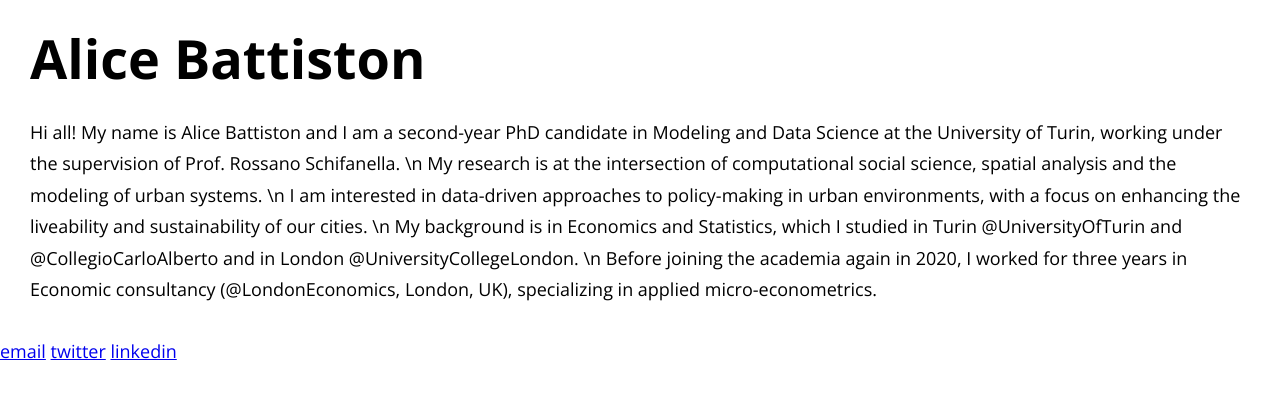
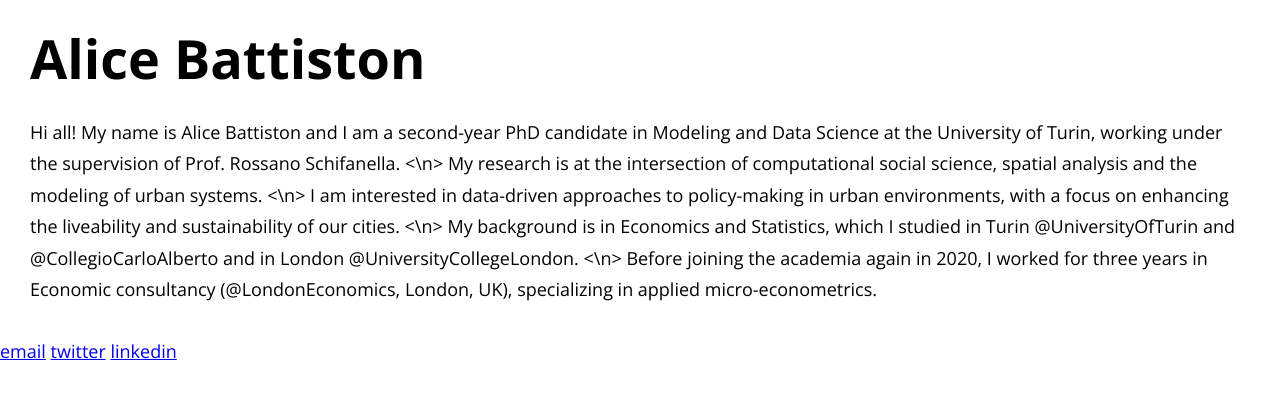
Before and after one commit to alibatti/alibatti.github.io, a Jekyll site: the page built from card.html, in a window 1280 px wide. Shown: the top 399 px of the page. Built offline with Jekyll 4.4.1, drawn with Linux system fonts in a browser that asks for light colours.

Commit message:
Update _config.yml

```diff
--- a/_config.yml
+++ b/_config.yml
@@ -5,7 +5,7 @@
 description:  My name is Alice Battiston and I am a second-year PhD candidate in Modeling and Data Science at the University of Turin.
 
 # A brief blurb about yourself
-content: Hi all! My name is Alice Battiston and I am a second-year PhD candidate in Modeling and Data Science at the University of Turin, working under the supervision of Prof. Rossano Schifanella. \n My research is at the intersection of computational social science, spatial analysis and the modeling of urban systems. \n I am interested in data-driven approaches to policy-making in urban environments, with a focus on enhancing the liveability and sustainability of our cities. \n My background is in Economics and Statistics, which I studied in Turin @UniversityOfTurin and @CollegioCarloAlberto and in London @UniversityCollegeLondon. \n Before joining the academia again in 2020, I worked for three years in Economic consultancy (@LondonEconomics, London, UK), specializing in applied micro-econometrics.
+content: Hi all! My name is Alice Battiston and I am a second-year PhD candidate in Modeling and Data Science at the University of Turin, working under the supervision of Prof. Rossano Schifanella. <\n> My research is at the intersection of computational social science, spatial analysis and the modeling of urban systems. <\n> I am interested in data-driven approaches to policy-making in urban environments, with a focus on enhancing the liveability and sustainability of our cities. <\n> My background is in Economics and Statistics, which I studied in Turin @UniversityOfTurin and @CollegioCarloAlberto and in London @UniversityCollegeLondon. <\n> Before joining the academia again in 2020, I worked for three years in Economic consultancy (@LondonEconomics, London, UK), specializing in applied micro-econometrics.
 
 # Add your social links
 social:
```
